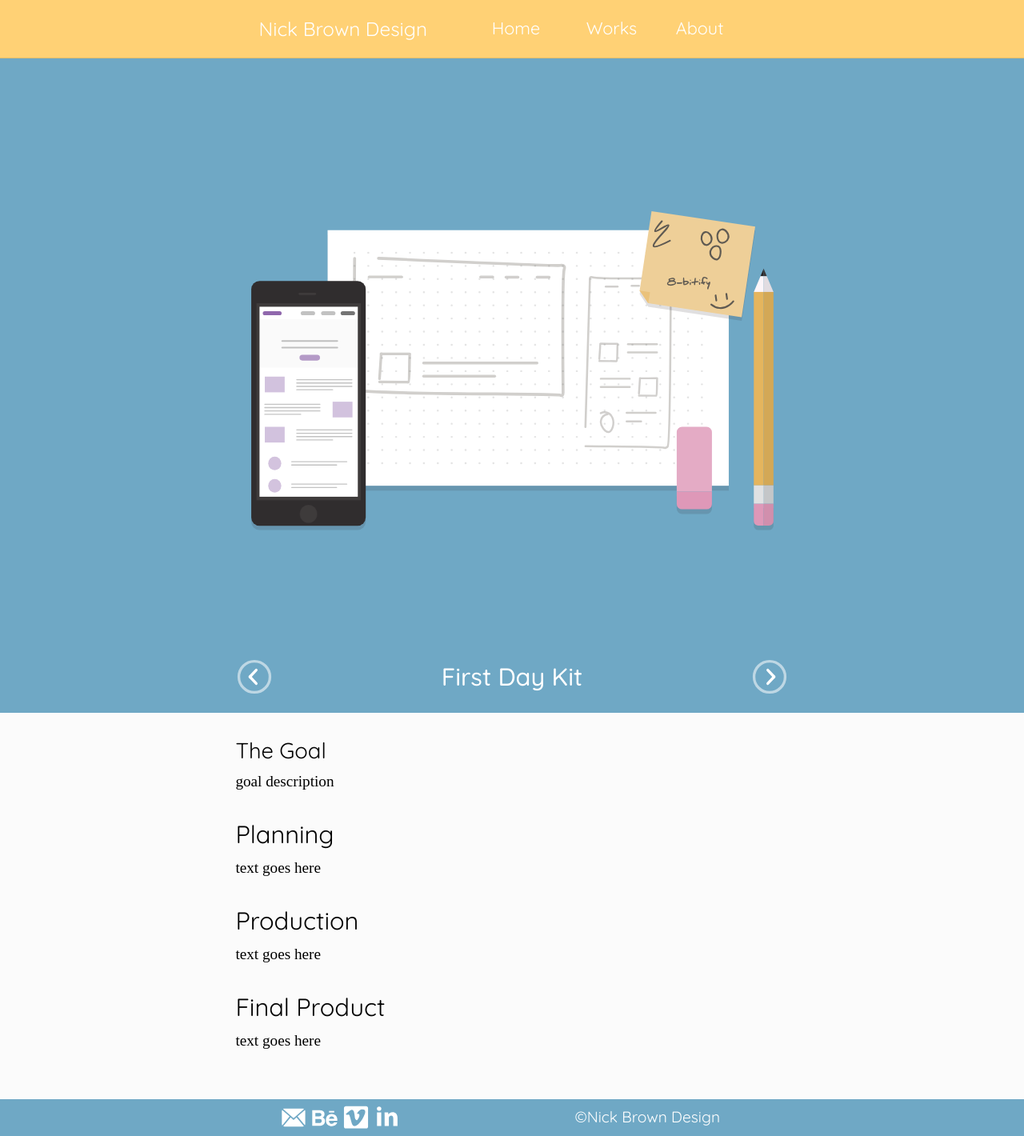
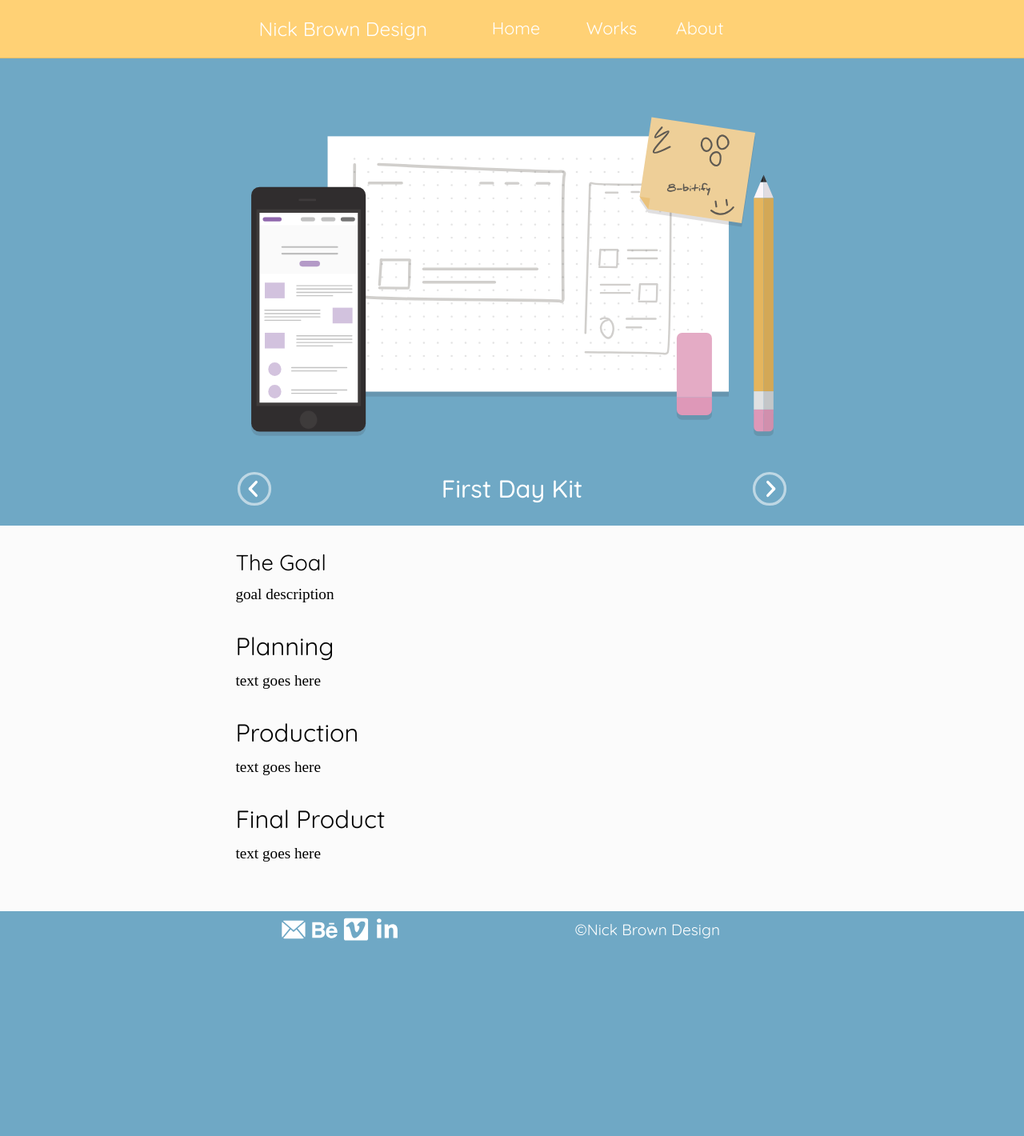
Before and after one commit to nicktgbrown/portfolio-site, a Jekyll site: the page built from case2.html, in a window 1280 px wide. Shown: the whole page at 80% size. Built offline with Jekyll 4.4.1, drawn with Linux system fonts in a browser that asks for light colours; some web fonts are replaced; after the commit the page ends 1185 px from its top, so only the background shows below that.

Commit message:
Fix embedding on banners

```diff
--- a/case1.html
+++ b/case1.html
@@ -5,7 +5,7 @@ priority: .7
 ---
 
 <div itemref="data-author" itemscope itemtype="http://schema.org/Creativework" class="banner-2 pad-t pad-b-1-2 gutter-2">
-  <div class="max-length center gutter-2 embed embed-golden">
+  <div class="max-length center embed embed-24by10">
     <img src="images/8-bitify-banner.svg" class="embed-item">
   </div>
   <div class="grid max-length grid-middle">
--- a/case2.html
+++ b/case2.html
@@ -5,7 +5,7 @@ priority: .7
 ---
 
 <div itemref="data-author" itemscope itemtype="http://schema.org/Creativework" class="banner-2 pad-t pad-b-1-2 gutter-2">
-  <div class="max-length center gutter-2 embed embed-golden">
+  <div class="max-length center gutter-2 embed embed-24by10">
     <img src="images/8-bitify-banner.svg" class="embed-item">
   </div>
   <div class="grid max-length grid-middle">
--- a/case3.html
+++ b/case3.html
@@ -5,7 +5,7 @@ priority: .7
 ---
 
 <div itemref="data-author" itemscope itemtype="http://schema.org/Creativework" class="banner-2 pad-t pad-b-1-2 gutter-2">
-  <div class="max-length center gutter-2 embed embed-golden">
+  <div class="max-length center gutter-2 embed embed-24by10">
     <img src="images/8-bitify-banner.svg" class="embed-item">
   </div>
   <div class="grid max-length grid-middle">
--- a/case4.html
+++ b/case4.html
@@ -5,7 +5,7 @@ priority: .7
 ---
 
 <div itemref="data-author" itemscope itemtype="http://schema.org/Creativework" class="banner-2 pad-t pad-b-1-2 gutter-2">
-  <div class="max-length center gutter-2 embed embed-golden">
+  <div class="max-length center gutter-2 embed embed-24by10">
     <img src="images/8-bitify-banner.svg" class="embed-item">
   </div>
   <div class="grid max-length grid-middle">
```
